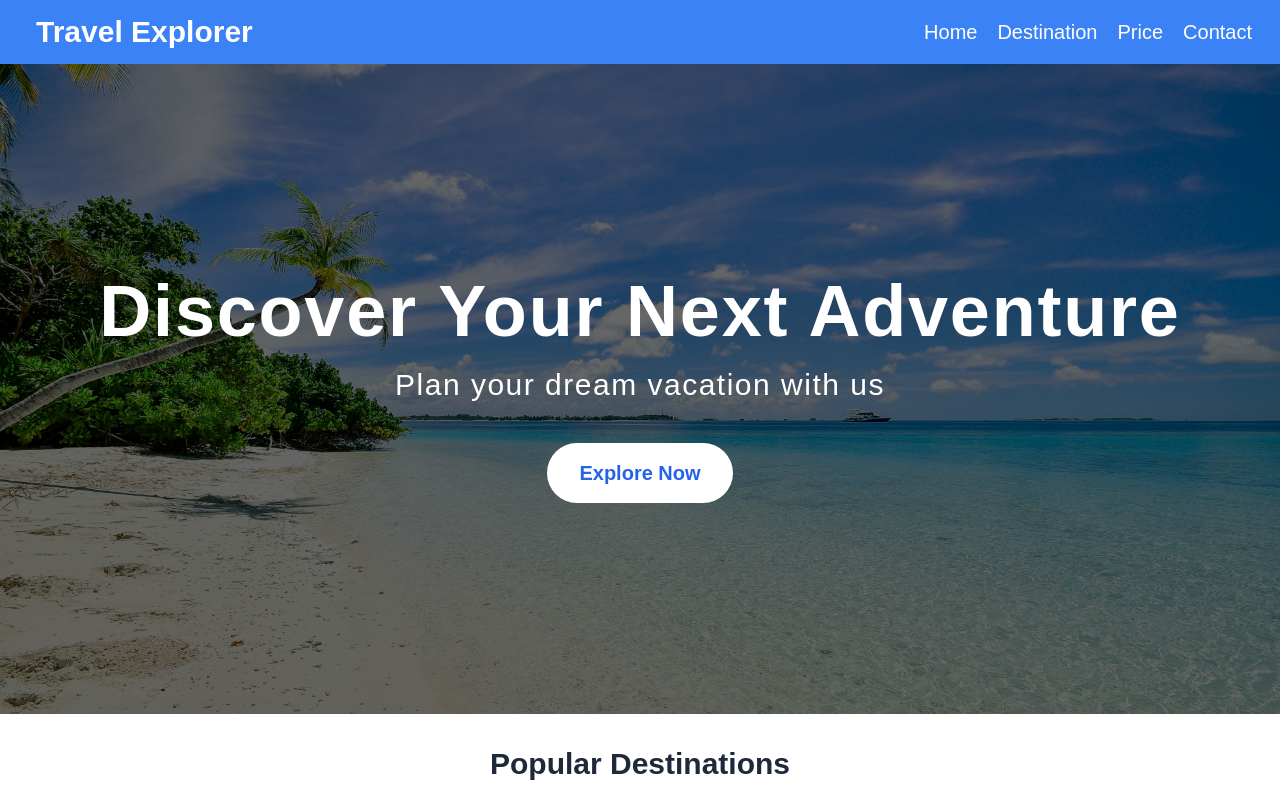
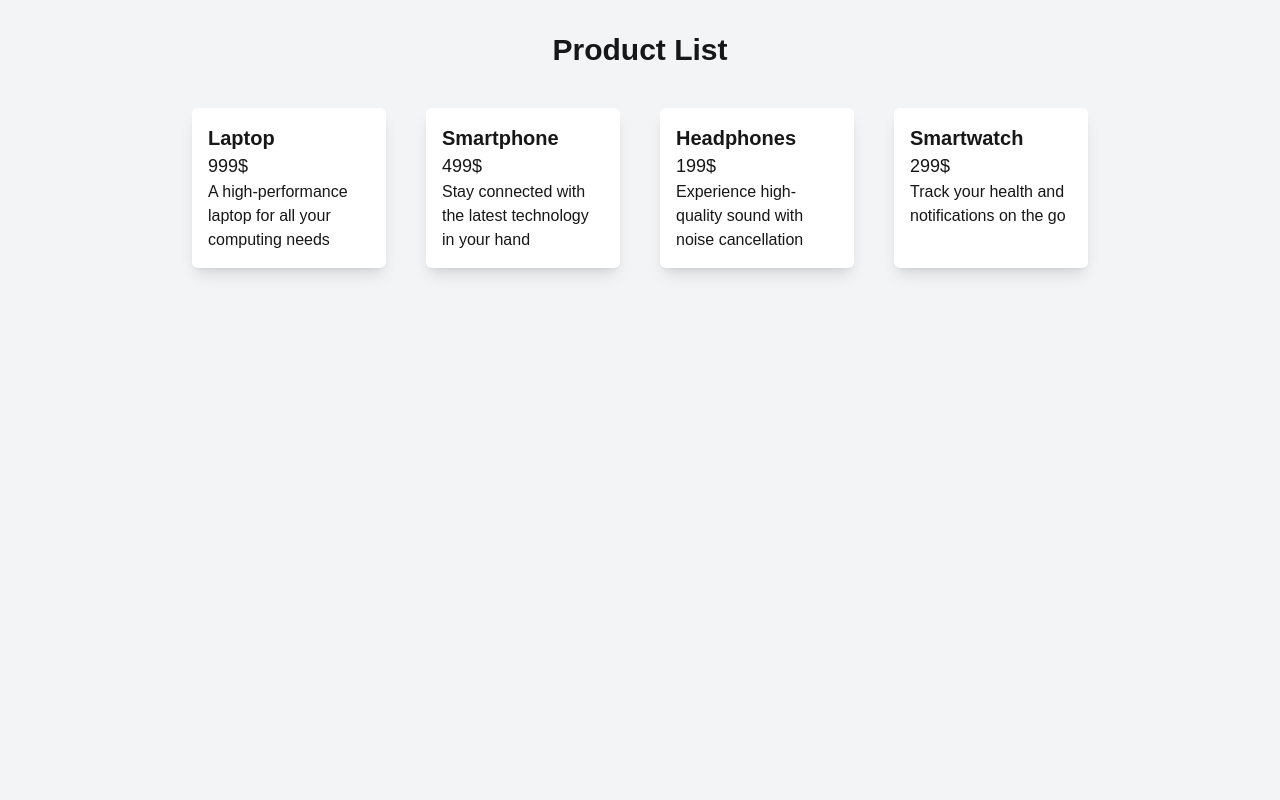
Before and after one commit to RafidAhmmed/My_project, a Next.js app: page /sample in a window 1280 px wide. Shown: the top 800 px of the page. Built offline with nearby package versions, Linux system fonts and the light colour scheme.

Commit message:
first exam

```diff
--- /dev/null
+++ b/src/app/sample/component/exam_props.jsx
@@ -0,0 +1,9 @@
+export function Exam_props({ name , price , description }){
+    return(
+    <div className="bg-white w-full h-full p-4 shadow-lg  rounded-md">
+        <h1 className="text-xl font-bold">{name}</h1>
+        <p className="text-lg">{price}</p>
+        <p className="text-base">{description}</p>
+    </div>
+    );
+}
--- /dev/null
+++ b/src/app/sample/component/product.jsx
@@ -0,0 +1,10 @@
+export function Product({children}){
+    return(
+        <div id="product" className="w-full h-screen bg-gray-100">
+            <h1 className="text-2xl md:text-3xl font-bold text-center pt-8">Product List</h1>
+            <div className="grid grid-cols-2 md:grid-cols-3 lg:grid-cols-4 gap-6 md:gap-10 p-6 md:p-10 px-30 md:px-48">
+            {children}
+            </div>
+        </div>
+    );
+}
--- /dev/null
+++ b/src/app/sample/exam.jsx
@@ -0,0 +1,56 @@
+import { Header } from "./component/header";
+import { Footer } from "./component/footer";
+import { Background } from "./component/background";
+import { ContactUs } from "./component/contact";
+import { PricingPlans } from "./component/pricing_plan";
+import { PopularDestinations } from "./component/popular_destination";
+import { Card } from "./component/card";
+import { Button } from "./component/header_button";
+import { NewPricing } from "./component/new_pricing";
+
+export default function Home() {
+    return (
+        <>
+            <Header>
+                <Button
+                    title="Home"
+                    link="#home"
+                />
+                <Button
+                    title="Destination"
+                    link="#destination"
+                />
+                <Button
+                    title="Price"
+                    link="#pricing"
+                />
+                <Button
+                    title="Contact"
+                    link="#contact"
+                />
+            </Header>
+            <Background/>
+            <PopularDestinations>
+                <Card
+                    image="sea.jpg"
+                    title="Tropical Beach"
+                    description="Relax on white sands and enjoy crystal-clear waters."
+                />
+                <Card
+                    image="mountain.jpg"
+                    title="Mountains"
+                    description="Explore and create adventure."
+                />
+                <Card
+                    image="sea.jpg"
+                    title="Tropical Beach"
+                    description="Relax on white sands and enjoy crystal-clear waters."
+                />
+            </PopularDestinations>
+            <PricingPlans/>
+            <NewPricing/>
+            <ContactUs/>
+            <Footer/>
+        </>
+    )
+}
--- a/src/app/sample/page.jsx
+++ b/src/app/sample/page.jsx
@@ -1,56 +1,31 @@
-import { Header } from "./component/header";
-import { Footer } from "./component/footer";
-import { Background } from "./component/background";
-import { ContactUs } from "./component/contact";
-import { PricingPlans } from "./component/pricing_plan";
-import { PopularDestinations } from "./component/popular_destination";
-import { Card } from "./component/card";
-import { Button } from "./component/header_button";
-import { NewPricing } from "./component/new_pricing";
+import { Product } from "./component/product";
+import { Exam_props } from "./component/exam_props";
 
-export default function Home() {
+export default function Exam() {
     return (
         <>
-            <Header>
-                <Button
-                    title="Home"
-                    link="#home"
+            <Product>
+                <Exam_props
+                    name="Laptop"
+                    price="999$"
+                    description="A high-performance laptop for all your computing needs"
                 />
-                <Button
-                    title="Destination"
-                    link="#destination"
+                <Exam_props
+                    name="Smartphone"
+                    price="499$"
+                    description="Stay connected with the latest technology in your hand"
                 />
-                <Button
-                    title="Price"
-                    link="#pricing"
+                <Exam_props
+                    name="Headphones"
+                    price="199$"
+                    description="Experience high-quality sound with noise cancellation"
                 />
-                <Button
-                    title="Contact"
-                    link="#contact"
+                <Exam_props
+                    name="Smartwatch"
+                    price="299$"
+                    description="Track your health and notifications on the go"
                 />
-            </Header>
-            <Background/>
-            <PopularDestinations>
-                <Card
-                    image="sea.jpg"
-                    title="Tropical Beach"
-                    description="Relax on white sands and enjoy crystal-clear waters."
-                />
-                <Card
-                    image="mountain.jpg"
-                    title="Mountains"
-                    description="Explore and create adventure."
-                />
-                <Card
-                    image="sea.jpg"
-                    title="Tropical Beach"
-                    description="Relax on white sands and enjoy crystal-clear waters."
-                />
-            </PopularDestinations>
-            <PricingPlans/>
-            <NewPricing/>
-            <ContactUs/>
-            <Footer/>
+            </Product>
         </>
     )
 }
```
